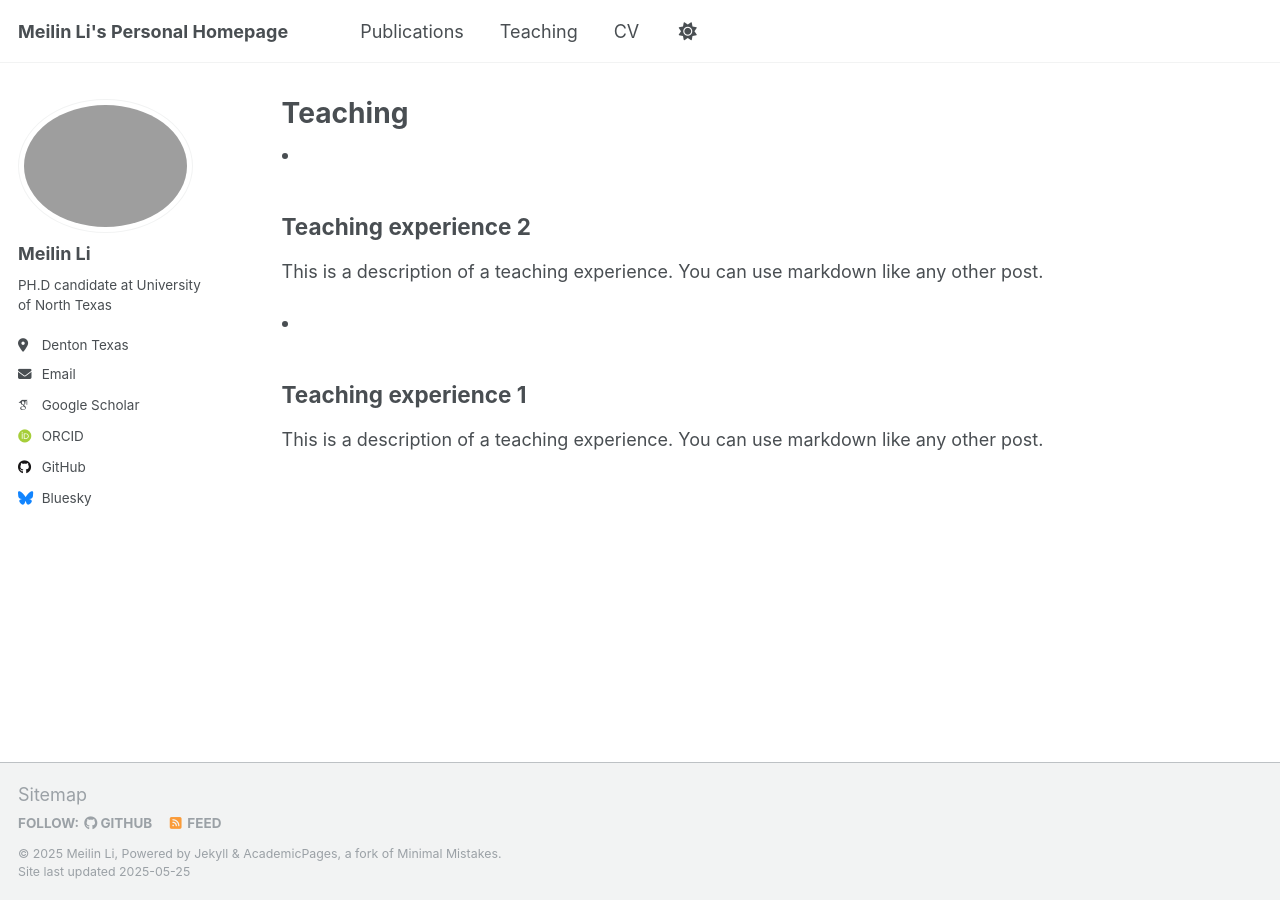
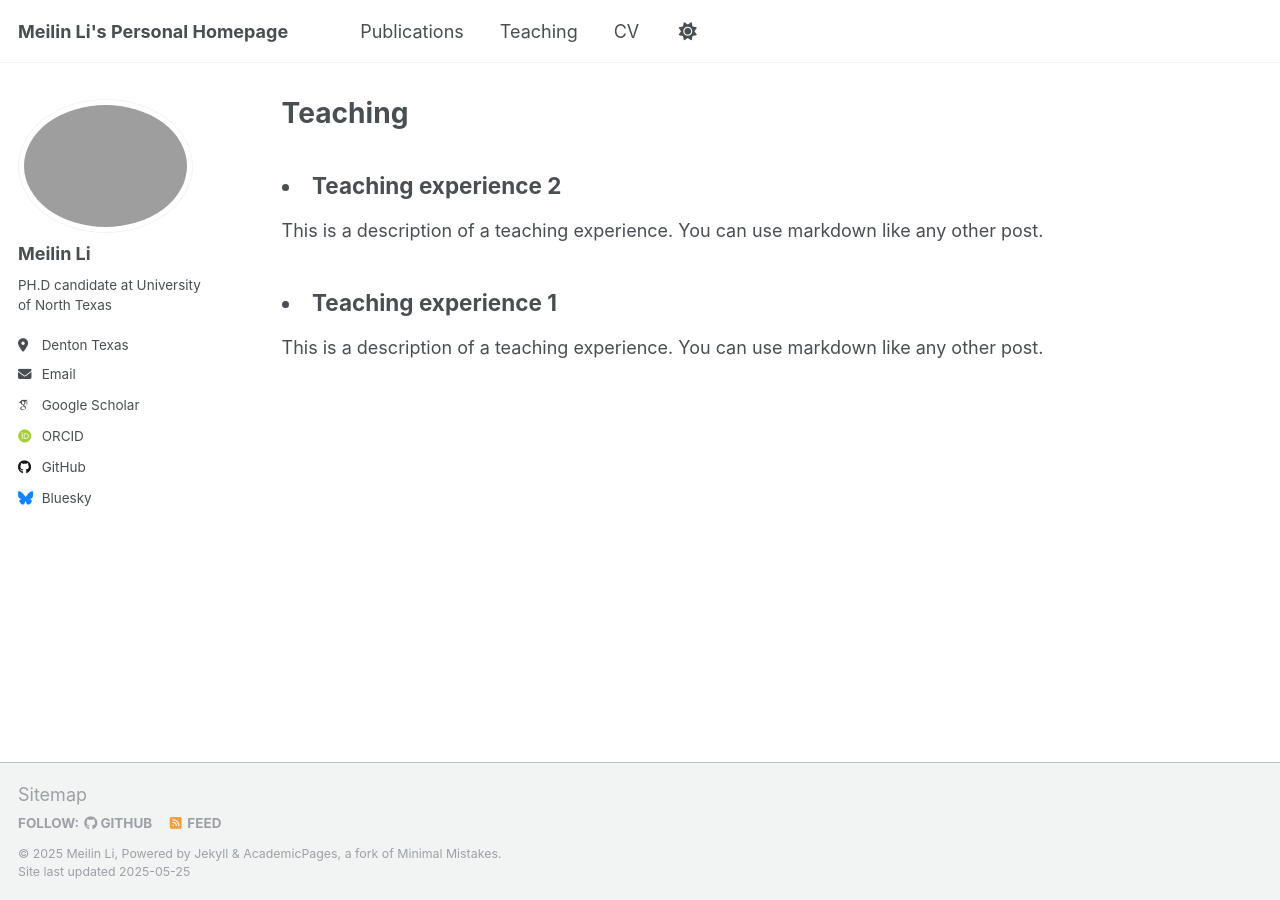
Before and after one commit to meilinlinet/meilinlinet.github.io, a Jekyll site: the page built from _pages/teaching.html, in a window 1280 px wide. Built offline with Jekyll 4.4.1, drawn with Linux system fonts in a browser that asks for light colours; some web fonts are replaced.

Commit message:
Update archive-single.html

```diff
--- a/_includes/archive-single.html
+++ b/_includes/archive-single.html
@@ -26,9 +26,8 @@
       </div>
     {% endif %}
 
-    <li>
       <h2 class="archive__item-title" itemprop="headline">
-        {{ title }}
+        <li>{{ title }}</li>
       </h2>
 
       {% if post.read_time %}
@@ -82,6 +81,5 @@
         <p><a href="{{ post.bibtexurl }}">Download Bibtex</a></p>
   -->
       {% endif %}
-    </li>
   </article>
 </div>
```
